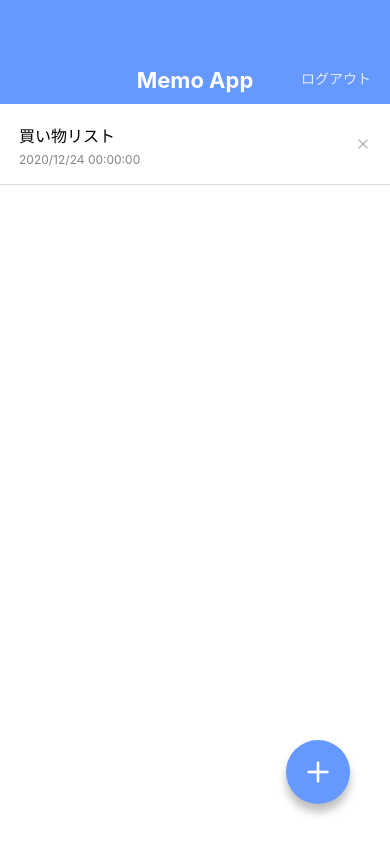
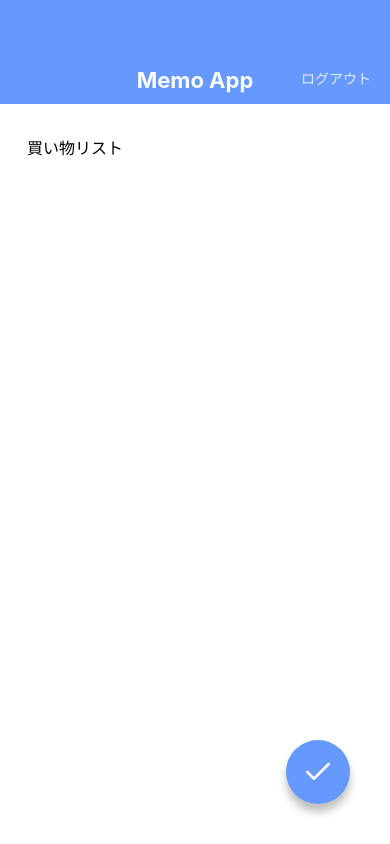
Before and after one commit to Naoki-Ii/rn-memoapp, a React Native app: screen / in a window 390 px wide. Built offline with nearby package versions, Linux system fonts and the light colour scheme.

Commit message:
add memo edit screen

```diff
--- a/App.jsx
+++ b/App.jsx
@@ -1,11 +1,11 @@
 import React from 'react';
 import MemoDetailScreen from './src/screens/MemoDetaillScreen';
-
+import MemoEditScreen from './src/screens/MemoEditScreen';
 import MemoListScreen from './src/screens/MemoListScreen';
 
 export default function App() {
   return (
-    <MemoListScreen/>
+    <MemoEditScreen></MemoEditScreen>
 
   );
 }
--- /dev/null
+++ b/src/screens/MemoEditScreen.jsx
@@ -0,0 +1,35 @@
+import React from 'react';
+import { View, StyleSheet,TextInput, } from 'react-native';
+import AppBar from '../components/AppBar';
+import CircleButton from '../components/CircleButton';
+
+export default function MemoEditScreen(){
+    return(
+        <View style={styles.container}>
+            <AppBar/>
+            <View style={styles.inputContainer}>
+                <TextInput value="買い物リスト"　multiline style={styles.input}/>
+            </View>
+            <CircleButton name="check"/>
+        </View>
+    );
+}
+
+const styles = StyleSheet.create({
+    container:{
+        flex:1,
+    },
+
+    inputContainer: {
+        paddingHorizontal:27,
+        paddingVertical:32,
+        flex:1,
+    },
+
+    input: {
+        flex:1,
+        textAlignVertical:'top',
+        fontSize:16,
+        lineHeight:24,
+    },
+});
```
